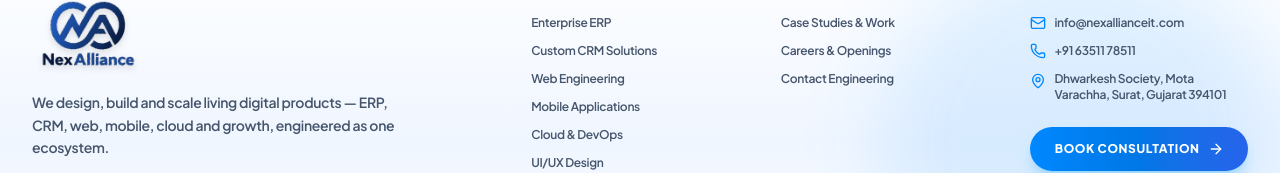
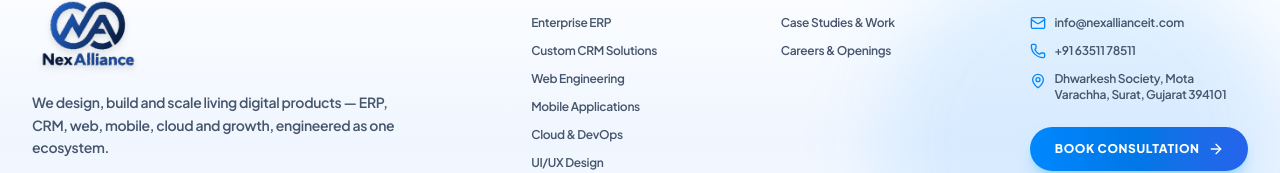
Before and after one commit to sakshipatil5436-ai/NexAlliance, a React (Vite) app: page /contact in a window 1280 px wide. Shown: the part 1086-1259 px from the top of the page. Built offline with nearby package versions, Linux system fonts and the light colour scheme.

Commit message:
Remove Contact Engineering from Footer company section

```diff
--- a/src/components/Footer.jsx
+++ b/src/components/Footer.jsx
@@ -74,7 +74,6 @@ export default function Footer({ onOpenBooking }) {
             <ul className="space-y-3 text-xs font-semibold text-slate-600">
               <li><Link to="/portfolio" className="hover:text-[#0088FF] transition-colors">Case Studies & Work</Link></li>
               <li><Link to="/careers" className="hover:text-[#0088FF] transition-colors">Careers & Openings</Link></li>
-              <li><Link to="/contact" className="hover:text-[#0088FF] transition-colors">Contact Engineering</Link></li>
             </ul>
           </div>
 
```
